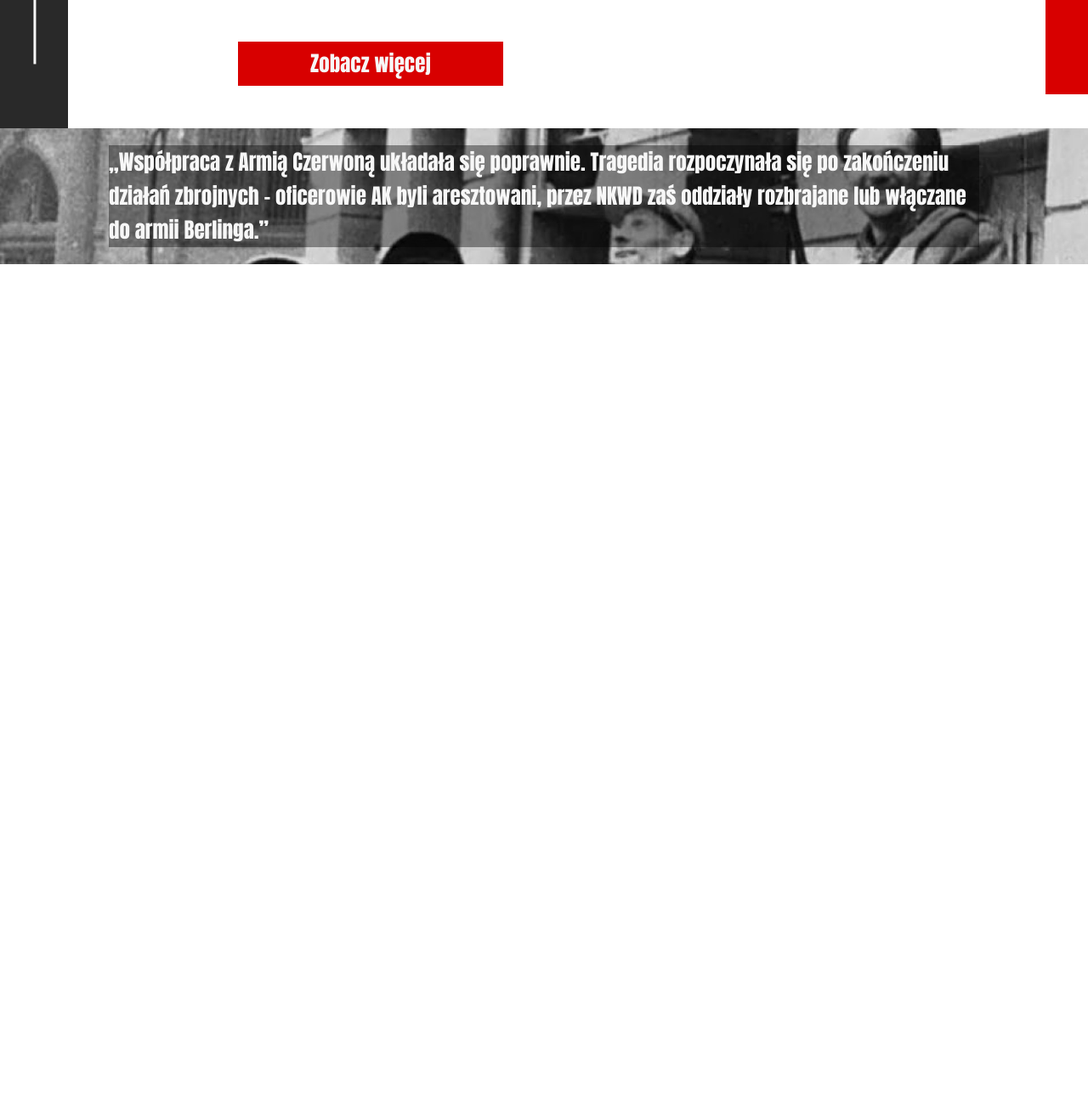
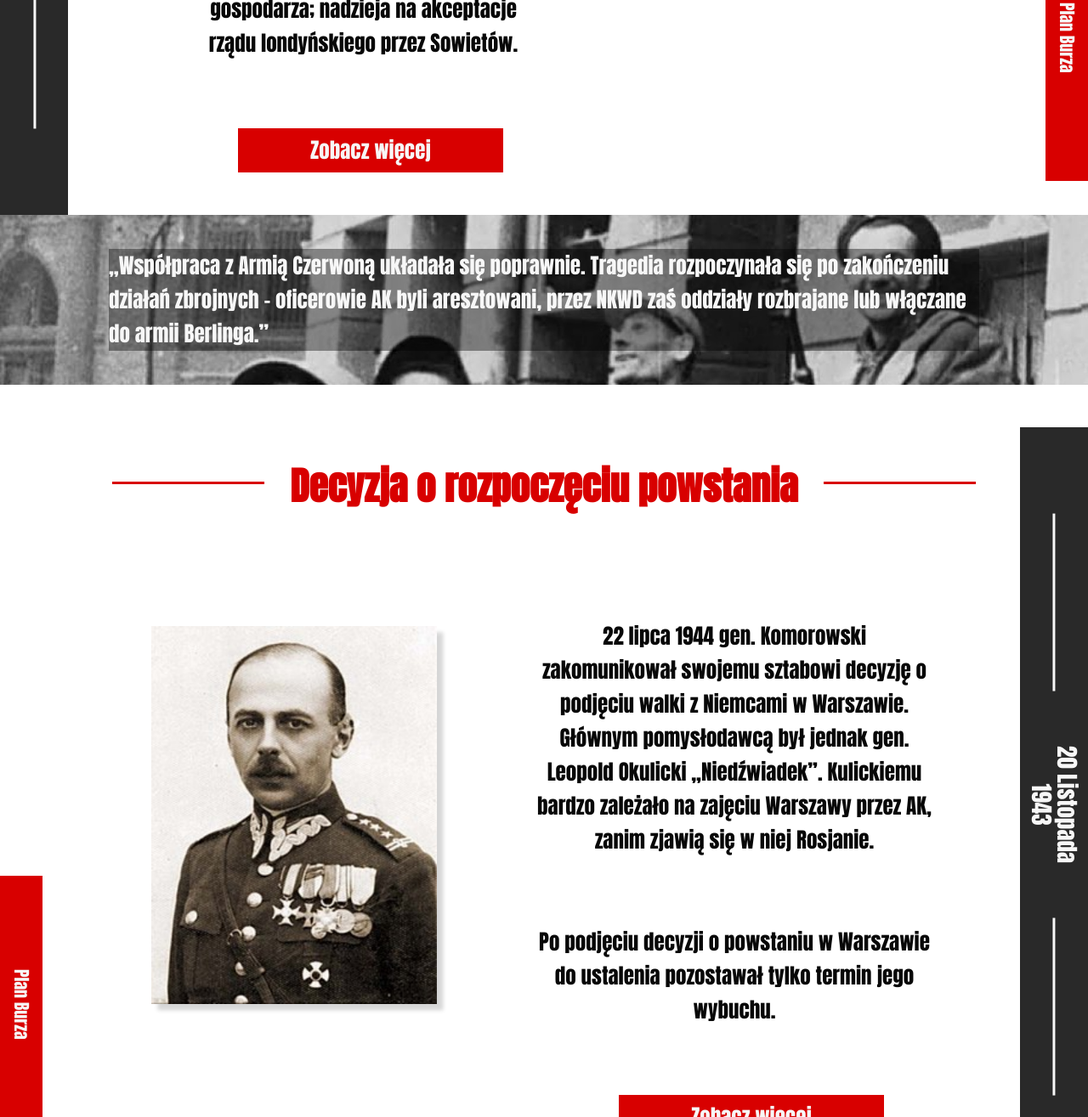
Before and after one commit to Adrian-Wilczek/Warsaw-Uprising, a website: page index.html in a window 1280 px wide. Shown: the part 1485-2800 px from the top of the page at 85% size. Before the commit the page ends 1796 px from the top, so only its background shows below. Drawn offline with Linux system fonts and the light colour scheme.

Commit message:
Add decisoon section

```diff
--- a/index.html
+++ b/index.html
@@ -45,13 +45,32 @@
             </article>
             <div class="button storm-section__button"><a href="#">Zobacz więcej</a></div>
             </div>
-            <img class="storm-section__image1" src="images/storm-image-1.jpg" alt="Zdjęcie z obrońcami">
+            <img class="storm-section__image" src="images/storm-image-1.jpg" alt="Zdjęcie z obrońcami">
             <aside class="storm-section__time-aside time-aside"><div class="time-aside__content"><p class="time-aside__paragraph">20 Listopada 1943</p></div></aside>
             <aside class="about-aside"><div class="about-aside__content"><p class="about-aside__paragraph">Plan Burza</p></div></aside>
         </section>
         <div class="ornament">
             <p class="ornament__content">„Współpraca z Armią Czerwoną układała się poprawnie. Tragedia rozpoczynała się po zakończeniu działań zbrojnych - oficerowie AK byli aresztowani, przez NKWD zaś oddziały rozbrajane lub włączane do armii Berlinga.”</p>
         </div>
+        <section class="decision-section">
+            <header class="decision-section__section-header section-header">
+                <h2 class="section-header__content">Decyzja o rozpoczęciu powstania</h2>
+            </header>
+            <div class="decision-section__articles-container articles-container">
+                <article class="article">
+                    <p>22 lipca 1944 gen. Komorowski zakomunikował swojemu sztabowi decyzję o podjęciu walki z Niemcami w Warszawie. Głównym pomysłodawcą był jednak gen. Leopold Okulicki „Niedźwiadek”.  Kulickiemu bardzo zależało na zajęciu Warszawy przez AK, zanim zjawią się w niej Rosjanie.</p>
+                </article>
+                <article class="article">
+                    <p>Po podjęciu decyzji o powstaniu w Warszawie do ustalenia pozostawał tylko termin jego wybuchu.
+                    </p>
+                </article>
+                <div class="button storm-section__button"><a href="#">Zobacz więcej</a></div>
+            </div>
+            <img class="decision-section__image" src="images/Komorowski-image.png" alt="Zdjęcie z obrońcami">
+            <aside class="decision-section__time-aside time-aside"><p class="time-aside__paragraph time-aside__paragraph--alt-rotate">20 Listopada 1943</p></aside>
+            <aside class="about-aside"><div class="about-aside__content"><p class="about-aside__paragraph">Plan Burza</p></div></aside>
+
+        </section>
 
     </div>
 
--- a/sass/_components.scss
+++ b/sass/_components.scss
@@ -29,9 +29,11 @@
 }
 
 .section-header{
+    display: block;
+        margin-top: 10rem;
         display: flex;
         justify-content: center;
-        line-height: 3rem;
+        line-height: 1rem;
     &::before{
 
         content: "";
@@ -59,6 +61,7 @@
 
 }
 .articles-container{
+    margin-top: 9vh;
     display: flex;
     flex-direction: column;
 }
@@ -89,6 +92,9 @@
         color: $secondary-color;
         text-align: center;
         transform:  rotate(270deg);
+        &--alt-rotate{
+            transform: rotate(90deg);
+        }
         &::before{
             margin-right: 5rem;
             content: "";
@@ -134,6 +140,7 @@
         color: $secondary-color;
         font-size: 2rem;
         transform: rotate(90deg);
+
     }
 }
 .button{
@@ -150,7 +157,7 @@
     background-image: url(../images/ornament-image1.jpg);
     background-position: center;
     background-size: cover;
-    height: 20vh;
+    height: 25vh;
     display: flex;
     align-items: center;
     justify-content: center;
--- a/sass/_layout.scss
+++ b/sass/_layout.scss
@@ -28,10 +28,11 @@
     grid-row: 1;
 }
 .storm-section{
+    padding-top: 5rem;
     display: grid;
     grid-template-rows: min-content min-content;
     grid-template-columns: 8rem repeat(2, 3fr) min-content;
-    &__image1{
+    &__image{
 
         grid-column: 3 / 4;
         grid-row: 2;
@@ -64,3 +65,31 @@
         grid-column: 4;
     }
 }
+.decision-section{
+    padding-top: 5rem;
+    display: grid;
+    grid-template-rows: min-content min-content;
+    grid-template-columns: min-content  1fr 2fr 8rem;
+    &__section-header{
+        grid-row: 1;
+        grid-column: 1 / 5;
+        margin-top: 8vh;
+    }
+    &__time-aside{
+        grid-row: 1 / -1;
+        grid-column: 4;
+    }
+    &__articles-container{
+            justify-self: center;
+            grid-row: 2 ;
+            grid-column: 3;
+    }
+    &__image{
+
+        grid-column: 2;
+        grid-row: 2;
+        margin-top: 20vh;
+        margin-left: 10vw;
+        width: 35rem;
+    }
+}
```
Also changed, not shown: css/style.css, images/Komorowski-image.png (added), 1 other file.
